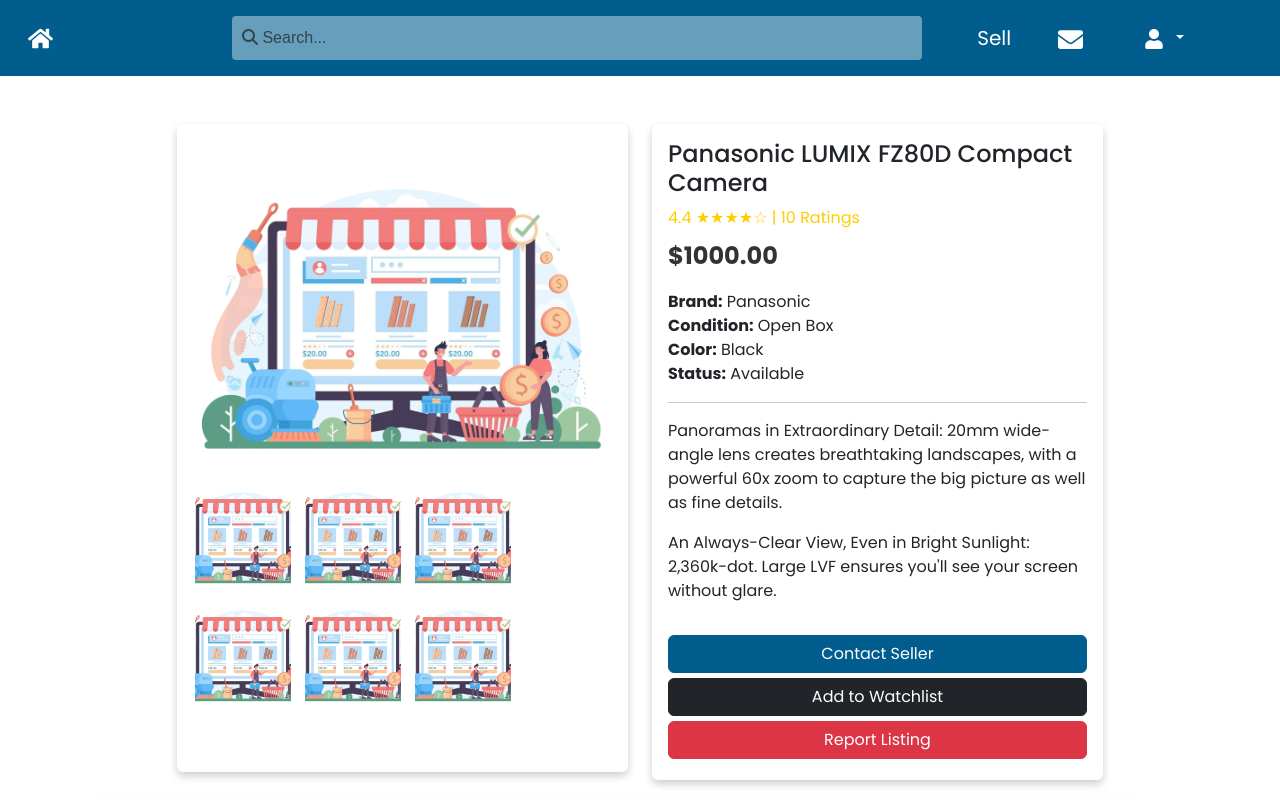
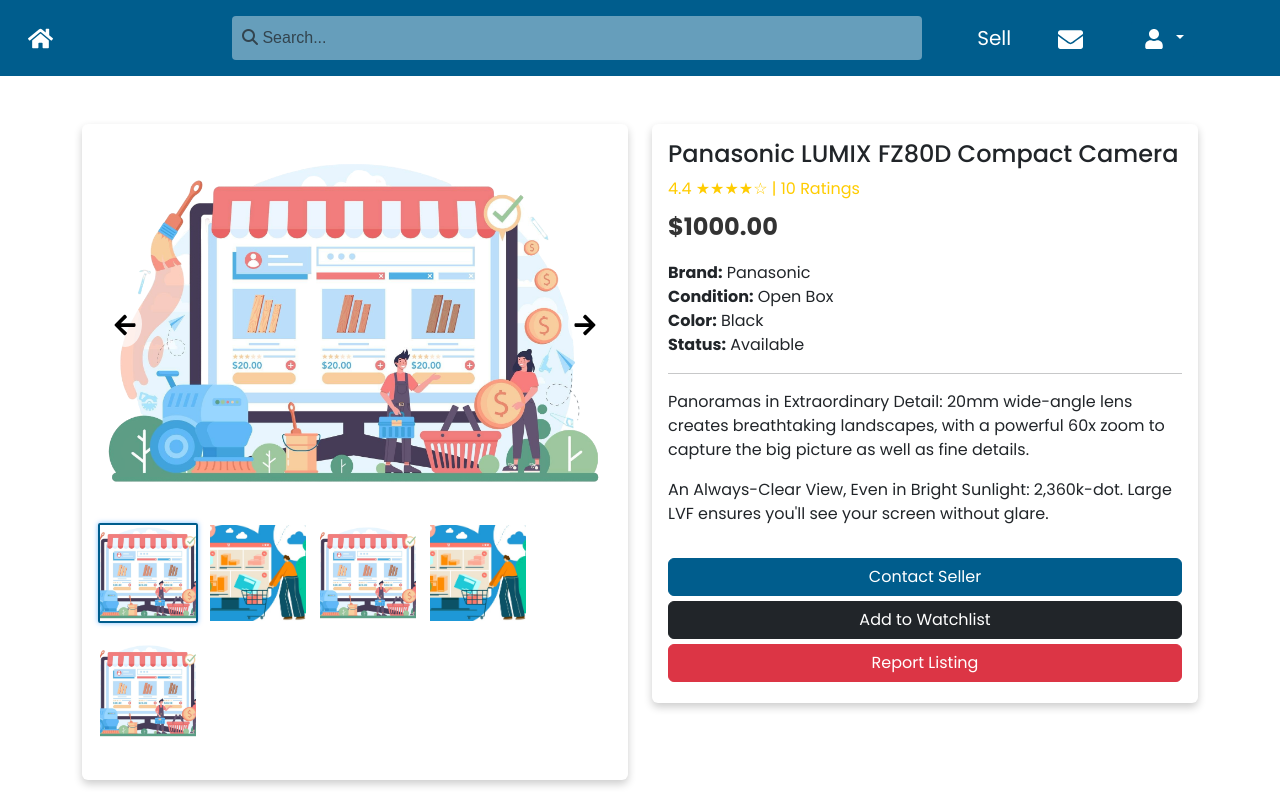
Before and after one commit to TheCodingWizard27/Capstone, a React (Create React App) app in the folder frontend/: page /listing/1 in a window 1280 px wide. Shown: the top 800 px of the page. Built offline with nearby package versions, Linux system fonts and the light colour scheme; no server answers; sample sign-in values are in the browser's storage.

Commit message:
Changes on main image card

```diff
--- a/frontend/src/pages/home.js
+++ b/frontend/src/pages/home.js
@@ -124,9 +124,3 @@ const Home = () => {
 };
 
 export default Home;
-
-// const Home = () => {
-//   return <NavBar />;
-// };
-
-// export default Home;
--- a/frontend/src/pages/singleLIsting.js
+++ b/frontend/src/pages/singleLIsting.js
@@ -9,29 +9,60 @@ import {
   Col,
   Collapse,
 } from 'react-bootstrap';
+import { FaArrowLeft, FaArrowRight } from 'react-icons/fa';
 import '../style/stylingsingle.css';
 
-const MainProductSection = () => (
-  <Col md={8} lg={5} className="d-flex flex-column align-items-center mt-4">
+const MainProductSection = () => {
+  const [currentImageIndex, setCurrentImageIndex] = useState(0);
+
+  const images = [
+    `${process.env.PUBLIC_URL}/images/landingPage.jpg`,
+    `${process.env.PUBLIC_URL}/images/aloo.jpg`,
+    `${process.env.PUBLIC_URL}/images/landingPage.jpg`,
+    `${process.env.PUBLIC_URL}/images/aloo.jpg`,
+    `${process.env.PUBLIC_URL}/images/landingPage.jpg`,
+  ];
+
+  const handleNextImage = () => {
+    setCurrentImageIndex((prevIndex) => (prevIndex + 1) % images.length);
+  };
+
+  const handlePrevImage = () => {
+    setCurrentImageIndex(
+      (prevIndex) => (prevIndex - 1 + images.length) % images.length
+    );
+  };
+
+  const handlePreviewClick = (index) => {
+    setCurrentImageIndex(index);
+  };
+
+  return (
+    <Col md={8} lg={6} className="d-flex flex-column align-items-center mt-4">
       <Card className="picture-card p-3 mb-2">
-      <div className="main-image">
-        <Image
-          src={`${process.env.PUBLIC_URL}/images/landingPage.jpg`}
-          alt="Main Image"
-          fluid
-        />
+        <div className="main-image position-relative">
+          <Image src={images[currentImageIndex]} alt="Main Image" fluid />
+          <button className="arrow-left" onClick={handlePrevImage}>
+            <FaArrowLeft />
+          </button>
+          <button className="arrow-right" onClick={handleNextImage}>
+            <FaArrowRight />
+          </button>
         </div>
         <div className="preview-images d-flex flex-row flex-wrap mt-3">
-        {[1, 2, 3, 4, 5, 6].map((index) => (
+          {images.map((image, index) => (
             <img
               key={index}
-            src={`${process.env.PUBLIC_URL}/images/landingPage.jpg`}
-            alt={`Preview ${index}`}
-            className="preview-image mb-2"
+              src={image}
+              alt={`Preview ${index + 1}`}
+              className={`preview-image mb-2 ${
+                index === currentImageIndex ? 'active' : ''
+              }`}
+              onClick={() => handlePreviewClick(index)}
               style={{
                 height: '100px',
                 width: '15%',
-              minWidth: '100px', // Ensures images don't shrink too small
+                minWidth: '100px',
                 objectFit: 'cover',
               }}
             />
@@ -40,9 +71,10 @@ const MainProductSection = () => (
       </Card>
     </Col>
   );
+};
 
 const ProductDetailsSection = () => (
-  <Col md={8} lg={5} className="d-flex flex-column align-items-start mt-4">
+  <Col md={8} lg={6} className="d-flex flex-column align-items-start mt-4">
     <Card className="details-card p-3">
       <h4>Panasonic LUMIX FZ80D Compact Camera</h4>
       <div className="rating mb-2">
@@ -88,9 +120,9 @@ const SimilarItemsSection = ({ open, toggleOpen }) => (
   <Card className="floating-card p-4">
     <h5 className="section-title">Similar Items</h5>
     <Collapse in={open}>
-      <Row className="additional-container card-grid">
+      <Row className="additional-container card-grid justify-content-center">
         {[1, 2, 3, 4, 5].map((idx) => (
-          <Col md={2} sm={6} key={idx} className="mb-3">
+          <Col lg={3} md={5} sm={6} key={idx} className="mb-3">
             <Card className="item-card">
               <Card.Img
                 variant="top"
@@ -120,9 +152,9 @@ const OtherItemsSection = ({ open, toggleOpen }) => (
   <Card className="floating-card p-4">
     <h5 className="section-title">Other Items by the Seller</h5>
     <Collapse in={open}>
-      <Row className="additional-container card-grid">
+      <Row className="additional-container card-grid justify-content-center">
         {[1, 2, 3, 4, 5].map((idx) => (
-          <Col md={2} sm={6} key={idx} className="mb-3">
+          <Col lg={3} md={4} sm={6} key={idx} className="mb-3">
             <Card className="item-card">
               <Card.Img
                 variant="top"
@@ -153,28 +185,26 @@ const SingleListing = () => {
   const [otherItemsOpen, setOtherItemsOpen] = useState(true);
 
   return (
-    <>
+    <div style={{ height: '100vh', marginBottom: '100px' }}>
       <NavBar />
-      <Container  className="mt-4 d-flex flex-column aligni-items-center">
+      <Container className="mt-4 d-flex flex-column align-items-center">
         <Row className="justify-content-center">
           <MainProductSection />
           <ProductDetailsSection />
         </Row>
-        <br></br>
-
+        <br />
         <SimilarItemsSection
           open={similarItemsOpen}
           toggleOpen={() => setSimilarItemsOpen(!similarItemsOpen)}
         />
-
-        <br></br>
-
+        <br />
         <OtherItemsSection
           open={otherItemsOpen}
           toggleOpen={() => setOtherItemsOpen(!otherItemsOpen)}
         />
+        <br />
       </Container>
-    </>
+    </div>
   );
 };
 
--- a/frontend/src/style/stylingsingle.css
+++ b/frontend/src/style/stylingsingle.css
@@ -24,12 +24,42 @@
   border-color: black;
 }
 
+.preview-image.active {
+  border-color: #005d8d;
+  box-shadow: 0 0 5px rgba(0, 132, 255, 0.5);
+}
+
 .main-image img {
   max-height: 100%;
   object-fit: cover;
   margin-top: 15px;
   margin-bottom: 15px;
   border-radius: 2px;
+}
+
+.main-image {
+  position: relative;
+}
+
+.arrow-left,
+.arrow-right {
+  position: absolute;
+  top: 50%;
+  transform: translateY(-50%);
+  background-color: rgba(255, 255, 255, 0.7);
+  border: none;
+  padding: 5px;
+  cursor: pointer;
+  border-radius: 50%;
+  font-size: 1.5rem;
+}
+
+.arrow-left {
+  left: 10px;
+}
+
+.arrow-right {
+  right: 10px;
 }
 
 .details-section {
@@ -43,6 +73,7 @@
   width: 100%;
   border: none;
   box-shadow: 0 4px 8px rgba(0, 0, 0, 0.2);
+  position: relative;
 }
 
 .details-card {
@@ -99,9 +130,9 @@
   max-width: 100%;
 }
 
-@media (max-width: 767px) {
+@media (max-width: 1024px) {
   .preview-images {
-    display: none !important;
+    display: none;
   }
 }
 
```
Lines whose indentation alone changed are shown as unchanged.
